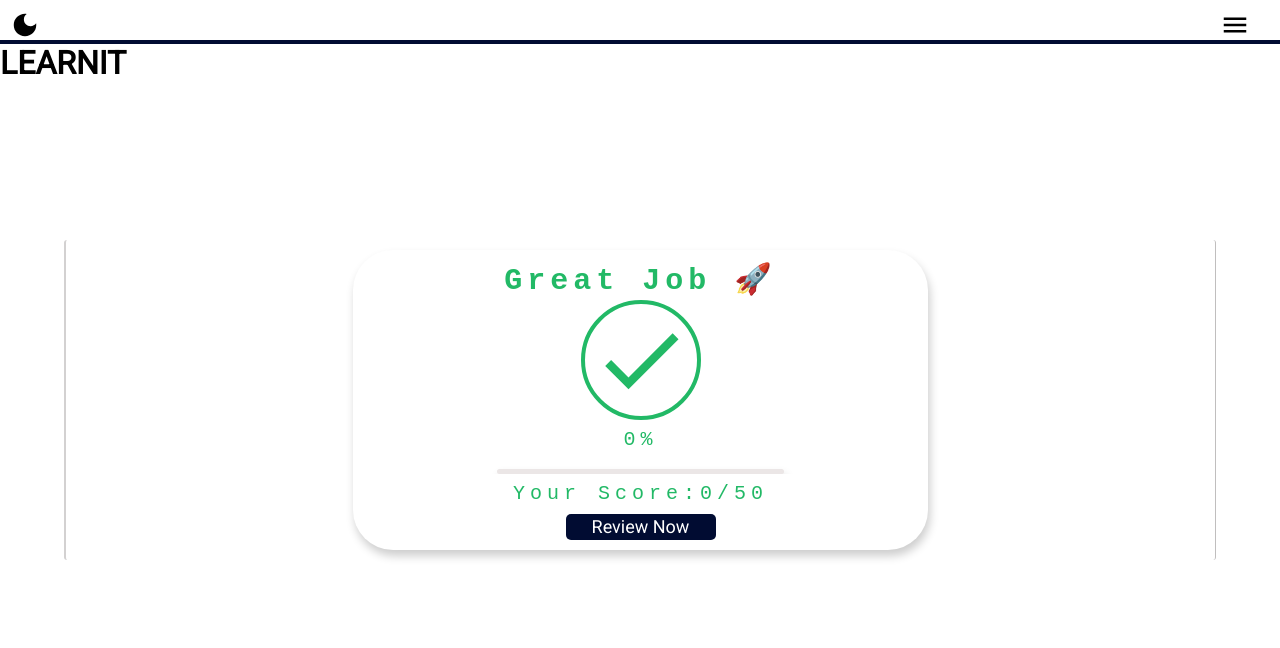
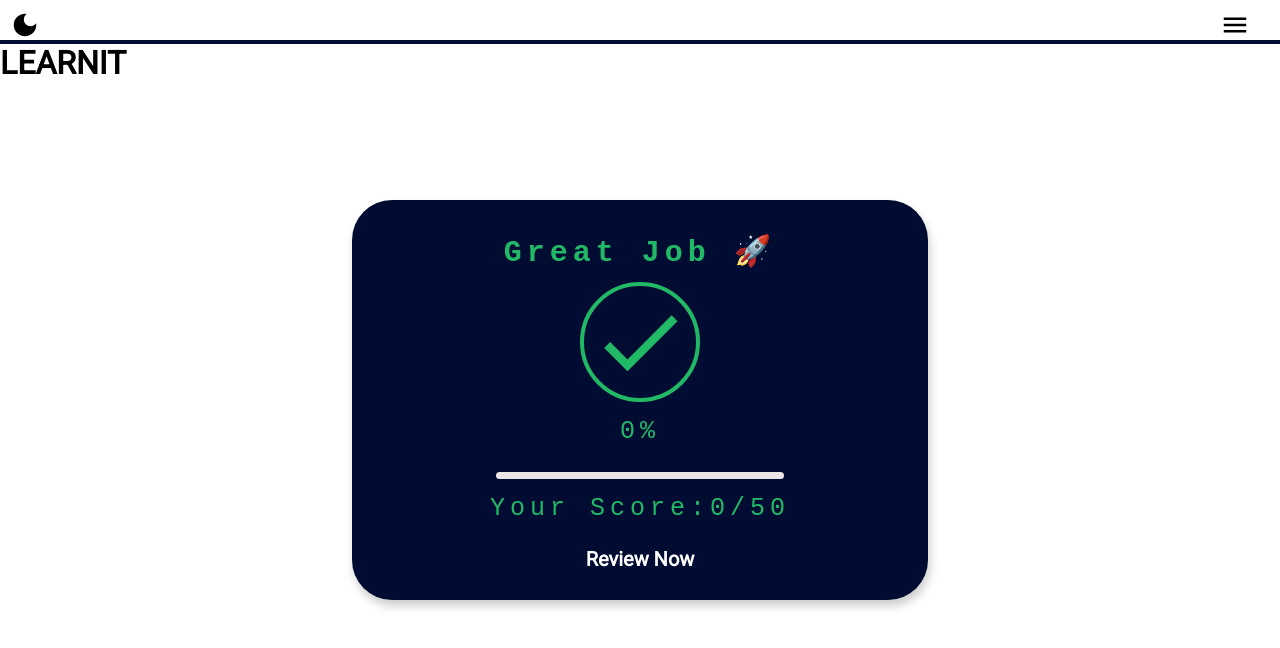
Before and after one commit to tech-with-KING/learnIT, a React (Create React App) app: page /solutions in a window 1280 px wide. Shown: the top 648 px of the page. Built offline with nearby package versions, Linux system fonts and the light colour scheme.

Commit message:
just adding the final touches

```diff
--- a/src/App.js
+++ b/src/App.js
@@ -13,13 +13,13 @@ import Home_Bar from './entry_page/entry';
 //states
 
 
-var index=1
+var index=0
 class App extends Component {
     //state
     state = {
         index:index,
         review:false,
-        submited:true,
+        submited:false,
         option:Data[index].Options,
         dark:false,
     }
@@ -131,7 +131,7 @@ class App extends Component {
         }
 
         const submitmode=()=>{
-            window.localStocrage.setItem(index,JSON.stringify(option))
+            localStorage.setItem(index,JSON.stringify(option))
         if(submited){
             this.setState({submited:false})
 
@@ -205,7 +205,14 @@ class App extends Component {
                 if(index>=0)
                 {
                 this.setState({index:index})
-                this.setState({option:JSON.parse(window.localStorage.getItem(index))})
+                if (JSON.parse(localStorage.getItem(index)) ){
+
+                    this.setState({option:JSON.parse(localStorage.getItem(index))})
+                }
+                else{
+                    this.setState({option:Data[index].Options})
+
+                }
                 console.log('d'+option)
                 }
                 else
--- a/src/Homeview/homeiw.css
+++ b/src/Homeview/homeiw.css
@@ -1,7 +1,6 @@
 /* rgb(34, 185, 102) */
 .home_fo{
     width: 90%;
-    background-color: rgb(216, 211, 211);
     margin-top: 0px;
     height: inherit;
     border-left: 2px solid rgb(211, 209, 209);
@@ -25,31 +24,27 @@
     justify-content: center;
     box-shadow: 2px 6px 10px rgba(0,0,0,0.2) ;
     width: 50%;
-    background-color: white;
     font-size: 18px;
 }
-.center_er h2{
-    color: rgb(34, 185, 102);
-    font-size: 25px;
 
-}
 .review_{
-    width: 120px;
-    height: 30px;
     text-decoration: none;
     display: flex;
-    align-self: center;
+    align-items: center;
     justify-content: center;
-    border-radius: 15px;
-    background-color: transparent;
-    font-size:18px;
-    color:  rgb(1, 12, 50);;
     font-weight: bold;
-    border: 2px solid  rgb(1, 12, 50);
     text-align: center;
     margin-top: 15px;
+    border: none;
+    width: 150px;
+    height: 35px;
+    font-size: 18px;
+    border-radius: 5px;
+    background-color: rgb(1, 12, 50);
+    color: white;
+}
 
-}
+
 .tick{
     height: 120px;
     width: 120px;
@@ -60,7 +55,7 @@
     display: flex;
     align-items: center;
     justify-content: center;
-    background-color: white;
+    background-color:transparent;
 }
 .center p{
     height: 60px;
@@ -117,3 +112,19 @@
     justify-content: center;
     background-color: white;
 }
+.h_two{
+    height: 60px;
+    font-family:monospace ;
+    font-weight: lighter;
+    letter-spacing: 2px;
+    width: 95%;
+    padding: 0px;
+    display: flex;
+    margin-bottom: 10px;
+    align-items: center;
+    justify-content: center;
+    background-color: transparent;
+    color: rgb(34, 185, 102);
+    font-weight: bold;
+    font-size: 25px;
+}
--- a/src/Homeview/homeview.js
+++ b/src/Homeview/homeview.js
@@ -21,12 +21,12 @@ class Homeview  extends Component {
         const {question,option}=this.props
         const {dark,handleToggle,handleNext,handlePreve} =this.props
         const coloring={
-            darkbg:'black',
+            darkbg:'rgb(1,12,50)',
             lightbg:'white',
             darkcl:'black',
             lightcl:'white',
-            darkbd:'',
-            lightbd:''
+            dbdleft:'3px solid rgb(1, 12, 50)',
+            dbdright:'3px solid white'
         }
         const {review,score,total,reviewed} =this.props
         const percent=()=>{
@@ -36,15 +36,15 @@ class Homeview  extends Component {
 
 
         return (
-        <div className='home_fo' style={dark?{backgroundColor:coloring.darkbg}:{backgroundColor:coloring.lightbg }} >
-          <div className='center_er'>
-              <h2 className='h_one'>Thanks for taking the weekly test &#128640;</h2>
-            <div className='tick'><CheckOutlinedIcon style={{fontSize:'100px',color:'rgb(34, 185, 102)',fontWeight:'lighter'}} /></div>
-            <p>your score: {score()+'/'+total+percent()}</p>
-            <div className='line_'><div className='s_line_'> </div></div>
-            <Link to={"/solutions"} className='review_' onClick={()=>{if(!reviewed){review()}else{}}}>Review Now</Link>
-         </div>
-        </div>
+            <div className='home_fo' style={dark?{borderLeft:coloring.dbdright,borderRight:coloring.dbdleft}:{backgroundColor:coloring.lightbg }}>
+                <div className='center' style={!dark?{backgroundColor:coloring.darkbg}:{backgroundColor:coloring.lightbg }}>
+                     <h2 className='h_two'>Weldone on completing this weeks tests &#128640;</h2>
+                    <div className='tick'><CheckOutlinedIcon style={{fontSize:'100px',color:'rgb(34, 185, 102)',fontWeight:'lighter'}} /></div>
+
+                    <p style={{backgroundColor:"transparent"}}>Your Score: {score()+'/'+total}</p>
+                    <Link to={"/solutions"} className='review_' style={dark?{backgroundColor:coloring.darkbg}:{backgroundColor:coloring.lightbg ,color:'rgb(1,12,50)'}} onClick={()=>{if(!reviewed){review()}else{}}}>Review Now</Link>
+             </div>
+            </div>
          );
     }
 }
--- a/src/entry_page/entry.css
+++ b/src/entry_page/entry.css
@@ -17,7 +17,7 @@
     border-radius: 40px;
     display: flex;
     align-items: center;
-    min-width: 390px;
+    min-width: 320px;
     flex-direction: column;
     padding-bottom: 10px;
     padding-top: 10px;
@@ -27,29 +27,33 @@
     width: 50%;
     background-color:  rgb(1, 12, 50);
 }
-.tick{
-    height: 120px;
-    width: 120px;
+.tick_{
+    height: 200px;
+    width: 200px;
     min-width: 120px;
     min-height: 120px;
-    border:4px solid rgb(34, 185, 102);
-    border-radius: 50%;
+    font-size: 20px;
+    font-weight: lighter;
+    background-color: transparent;
+    display: flex;
+    flex-direction: column;
+    padding-top: 10px;
+    color:  rgb(34, 185, 102);
+    padding-bottom: 30px;
+    list-style: none;
+    justify-content: space-evenly;
+}
+.center_tab h3{
+    height: 30px;
+    font-family:monospace ;
+    font-weight: bold;
+    letter-spacing: 5px;
+    width: 90%;
+    padding: 0px;
+    background-color: transparent;
     display: flex;
     align-items: center;
     justify-content: center;
-    background-color: white;
-}
-.center p{
-    height: 60px;
-    font-family:monospace ;
-    font-weight: lighter;
-    letter-spacing: 5px;
-    width: 90%;
-    padding: 0px;
-    display: flex;
-    align-items: center;
-    justify-content: center;
-    background-color: white;
     color: rgb(34, 185, 102);
     font-size: 20px;
 }
@@ -73,8 +77,13 @@
     border: none;
     width: 150px;
     height: 40px;
-    font-size: 18px;
+    font-size: 20px;
+    font-weight: bold;
+    text-decoration: none;
     border-radius: 5px;
+    display: flex;
+    align-items: center;
+    justify-content: center;
     background-color: rgb(1, 12, 50);
     color: white;
 }
--- a/src/entry_page/entry.js
+++ b/src/entry_page/entry.js
@@ -1,7 +1,7 @@
 import './entry.css'
 
 import React, { Component } from 'react';
-import CheckOutlinedIcon from '@mui/icons-material/CheckOutlined'
+import { Link } from 'react-router-dom';
 
 
 class Home_Bar  extends Component {
@@ -16,18 +16,24 @@ class Home_Bar  extends Component {
             dbdleft:'3px solid rgb(1, 12, 50)',
             dbdright:'3px solid white'
         }
-        const {review,score,total} =this.props
-        const percent=()=>{
-            return(Math.ceil((score()/total)*100))
+        const clean_up=()=>{
+            window.localStorage.clear()
         }
-
 
         return (
         <div className='home_foo' style={dark?{borderLeft:coloring.dbdright,borderRight:coloring.dbdright}:{backgroundColor:coloring.lightbg }} >
           <div className='center_tab' style={!dark?{backgroundColor:coloring.darkbg}:{backgroundColor:coloring.lightbg }}>
-              <h1 className='h_one_'>Hi there &#128640;</h1>
-            <div className='tick'><CheckOutlinedIcon style={{fontSize:'100px',color:'rgb(34, 185, 102)',fontWeight:'lighter'}} /></div>
-            <button onClick={()=>{review();}} className='review'>Start Test</button>
+              <h1 className='h_one_' >Hi there &#128640;</h1>
+              <h3>Take Preparotory Tests in :</h3>
+            <ul className='tick_'  >
+                <li>Biology (fsc111)</li>
+                <li>Chemistry (fsc112)</li>
+                <li>Computer (fsc113)</li>
+                <li>Maths (fsc114)</li>
+                <li>Physics (fsc115)</li>
+
+            </ul>
+            <Link to={"/question"} onClick={()=>{clean_up()}} className='review' style={dark?{backgroundColor:coloring.darkbg}:{backgroundColor:coloring.lightbg ,color:'rgb(1,12,50)'}}>Start Test</Link>
          </div>
         </div>
          );
--- a/src/submit/style.css
+++ b/src/submit/style.css
@@ -1,11 +1,9 @@
 /* rgb(34, 185, 102) */
 .home_f{
     width: 90%;
-    background-color: rgb(216, 211, 211);
+    background-color:transparent;
     margin-top: 0px;
     height: inherit;
-    border-left: 2px solid rgb(211, 209, 209);
-    border-right: 1px solid rgb(192, 190, 190);
     border-radius: 3px;
     display: flex;
     align-items: center;
@@ -13,7 +11,7 @@
 
 }
 .center{
-    height: 340px;
+    height: 400px;
     border-radius: 40px;
     display: flex;
     align-items: center;
@@ -63,7 +61,7 @@
     display: flex;
     align-items: center;
     justify-content: center;
-    background-color: white;
+    background-color: transparent;
     color: rgb(34, 185, 102);
     font-weight: bold;
     font-size: 30px;
@@ -117,117 +115,3 @@
     justify-content: center;
     background-color: white;
 }
-@media (min-width: 650px){
-
-    /* rgb(34, 185, 102) */
-.home_f{
-    width: 90%;
-    background-color: rgb(216, 211, 211);
-    margin-top: 0px;
-    height: inherit;
-    border-left: 2px solid rgb(211, 209, 209);
-    border-right: 1px solid rgb(192, 190, 190);
-    border-radius: 3px;
-    display: flex;
-    align-items: center;
-    justify-content: center;
-
-}
-.center{
-    height: 300px;
-    border-radius: 40px;
-    display: flex;
-    align-items: center;
-    min-width: 350px;
-    flex-direction: column;
-    padding-bottom: 10px;
-    padding-top: 10px;
-    margin: 10px;
-    justify-content: center;
-    box-shadow: 2px 6px 10px rgba(0,0,0,0.2) ;
-    width: 50%;
-    background-color: white;
-}
-.tick{
-    height: 120px;
-    width: 120px;
-    min-width: 120px;
-    min-height: 120px;
-    border:4px solid rgb(34, 185, 102);
-    border-radius: 50%;
-    display: flex;
-    align-items: center;
-    justify-content: center;
-    background-color: white;
-}
-.center p{
-    height: 60px;
-    font-family:monospace ;
-    font-weight: lighter;
-    letter-spacing: 5px;
-    width: 90%;
-    padding: 0px;
-    display: flex;
-    align-items: center;
-    justify-content: center;
-    background-color: white;
-    color: rgb(34, 185, 102);
-    font-size: 20px;
-}
-.h_one_{
-    height: 60px;
-    font-family:monospace ;
-    font-weight: lighter;
-    letter-spacing: 5px;
-    width: 90%;
-    padding: 0px;
-    display: flex;
-    align-items: center;
-    justify-content: center;
-    background-color: white;
-    color: rgb(34, 185, 102);
-    font-weight: bold;
-    font-size: 30px;
-}
-
-.review{
-    border: none;
-    width: 150px;
-    height: 40px;
-    font-size: 18px;
-    border-radius: 5px;
-    background-color: rgb(1, 12, 50);
-    color: white;
-}
-
-.line_{
-    height: 7px;
-    border-radius:5px;
-    margin-top: 10px;
-    width: 50%;
-    box-shadow: 2px 6px 10px rgba(0,0,0,0.2) ;
-    background-color: rgb(235, 230, 230);
-}
-
-.line_ div{
-    min-height: 100%;
-    width: 70%;
-    border-radius:5px;
-    background-color: rgb(34, 185, 102);
-
-}
-
-.center_error{
-    height: 220px;
-    border-radius: 60px;
-    display: flex;
-    align-items: center;
-    flex-direction: column;
-    margin: 10px;
-    justify-content: center;
-    box-shadow: 2px 6px 10px rgba(0,0,0,0.2) ;
-    width: 350px;
-    background-color: white;
-}
-
-}
--- a/src/submit/submit.js
+++ b/src/submit/submit.js
@@ -11,28 +11,34 @@ class Submit  extends Component {
     render() {
         const {dark} =this.props
         const coloring={
-            darkbg:'black',
+            darkbg:'rgb(1,12,50)',
             lightbg:'white',
             darkcl:'black',
             lightcl:'white',
-            darkbd:'',
-            lightbd:''
+            dbdleft:'3px solid rgb(1,12,50)',
+            dbdright:'3px solid white'
         }
         const {review,score,total,submit} =this.props
         const percent=()=>{
             return(Math.ceil((score()/total)*100))
         }
 
-
+    //     <div className='home_foo' style={dark?{borderLeft:coloring.dbdright,borderRight:coloring.dbdright}:{backgroundColor:coloring.lightbg }} >
+    //     <div className='center_tab' style={!dark?{backgroundColor:coloring.darkbg}:{backgroundColor:coloring.lightbg }}>
+    //         <h1 className='h_one_'>Hi there &#128640;</h1>
+    //       <div className='tick'><CheckOutlinedIcon style={{fontSize:'100px',color:'rgb(34, 185, 102)',fontWeight:'lighter'}} /></div>
+    //       <button onClick={()=>{clean_up()}} className='review' style={dark?{backgroundColor:coloring.darkbg}:{backgroundColor:coloring.lightbg ,color:'rgb(1,12,50)'}}>Start Test</button>
+    //    </div>
+    //   </div>
         return (
-        <div className='home_f' style={dark?{backgroundColor:coloring.darkbg}:{backgroundColor:coloring.lightbg }} >
-          <div className='center'>
+        <div className='home_f' style={dark?{borderLeft:coloring.dbdright,borderRight:coloring.dbdright}:{backgroundColor:coloring.lightbg }}>
+          <div className='center' style={!dark?{backgroundColor:coloring.darkbg}:{backgroundColor:coloring.lightbg }}>
               <h1 className='h_one_'>Great Job &#128640;</h1>
             <div className='tick'><CheckOutlinedIcon style={{fontSize:'100px',color:'rgb(34, 185, 102)',fontWeight:'lighter'}} /></div>
-            <p>{percent()+'%'}</p>
+            <p style={{backgroundColor:"transparent"}}>{percent()+'%'}</p>
             <div className='line_'><div className='s_line_' style={{width:`${percent()}%`}}> </div></div>
-            <p>Your Score:{score()+"/"+total}</p>
-            <button onClick={()=>{review();}} className='review'>Review Now</button>
+            <p style={{backgroundColor:"transparent"}}>Your Score:{score()+"/"+total}</p>
+            <button onClick={()=>{review(); submit();}} className='review' tyle={dark?{backgroundColor:coloring.darkbg}:{backgroundColor:coloring.lightbg ,color:'rgb(1,12,50)'}}>Review Now</button>
          </div>
         </div>
          );
```
